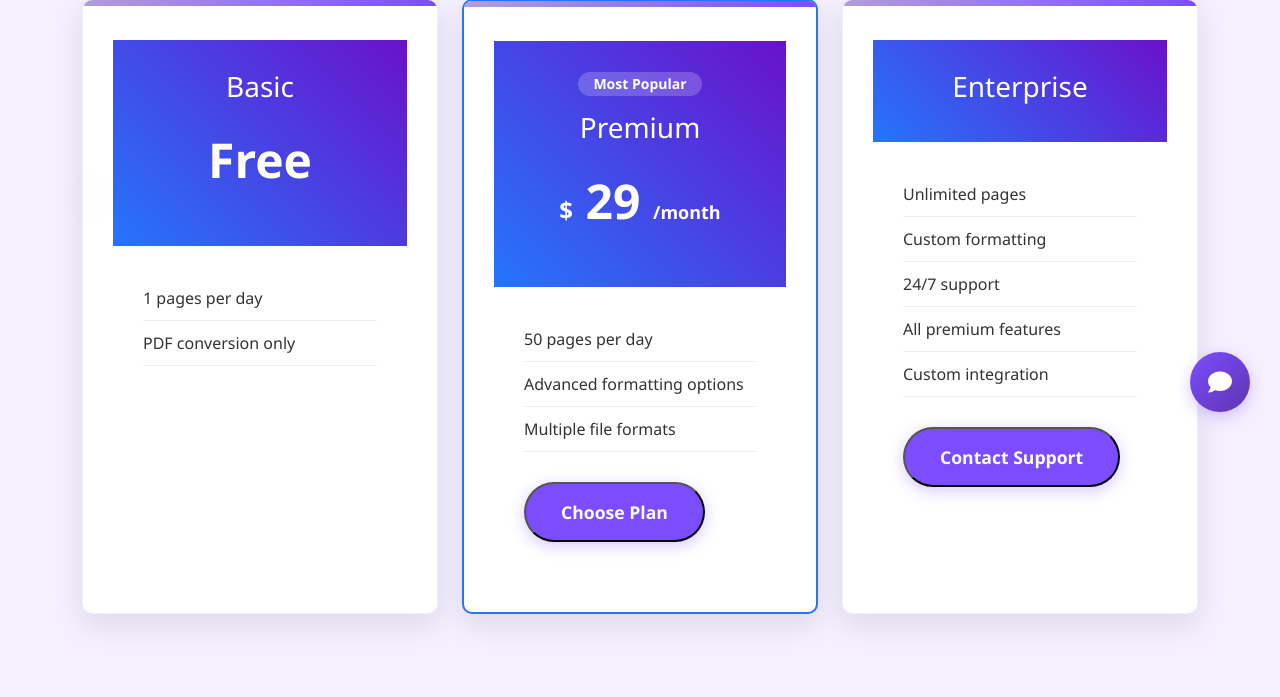
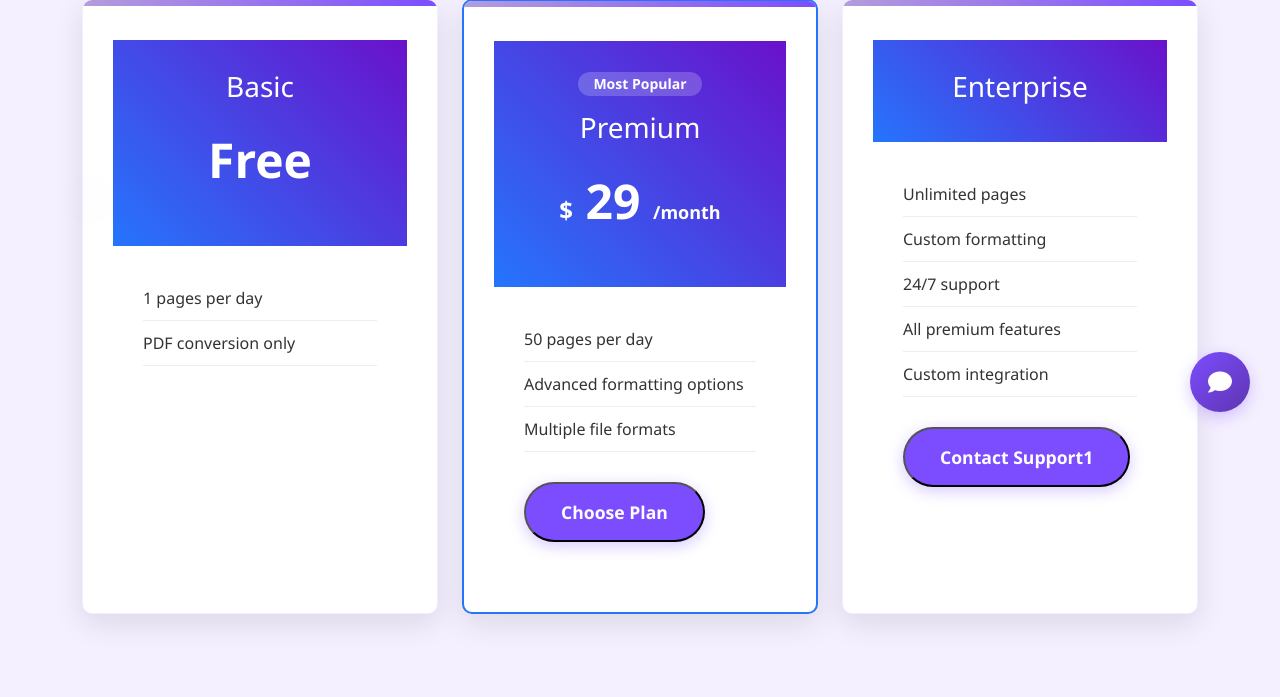
Before and after one commit to Zeecoworld/fimiff, a Flask app: page /pricing in a window 1280 px wide. Shown: the part 358-1055 px from the top of the page. Run offline with Flask 3, Linux system fonts and the light colour scheme; the visitor is signed in with stand-in values (Sample User, id 1); parts of the project's set-up code (start-up, migrations or seed data) failed here and were passed over; some libraries are stand-ins or nearby versions.

Commit message:
Update pricing.html

```diff
--- a/templates/pricing.html
+++ b/templates/pricing.html
@@ -74,7 +74,7 @@
                             <li>All premium features</li>
                             <li>Custom integration</li>
                         </ul>
-                        <button type="button" class="cta-button">Contact Support</button>
+                        <button type="button" class="cta-button">Contact Support{{session.user_id}}</button>
                     </div>
                 </div>
             </div>
```
